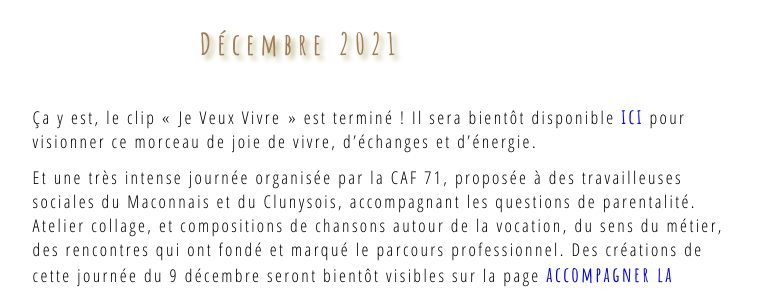
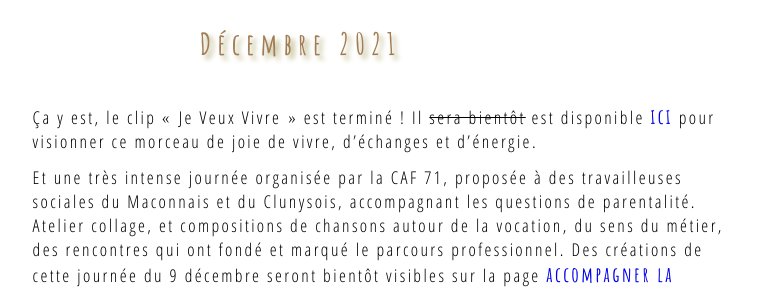
Before and after one commit to leshnik/revertouthaut, a Jekyll site: the page built from actualites.md, in a window 1280 px wide and 900 px high, scrolled down 1218 px. Shown: the part 155-444 px from the top of the window, without its empty margins (316-1082 px from the left). Built offline with Jekyll 4.4.1, drawn with Linux system fonts in a browser that asks for light colours.

```diff
--- a/actualites.md
+++ b/actualites.md
@@ -20,7 +20,7 @@
 <h2>Décembre 2021</h2>
 <ul class="institutions">
 <li>
-    Ça y est, le clip «&nbsp;Je Veux Vivre&nbsp;» est terminé ! Il sera bientôt disponible <a href="/je-veux-vivre">ici</a> pour visionner ce morceau de joie de vivre, d’échanges et d’énergie. </li>
+    Ça y est, le clip «&nbsp;Je Veux Vivre&nbsp;» est terminé ! Il <span style="text-decoration: line-through"> sera bientôt</span> est disponible <a href="/je-veux-vivre">ici</a> pour visionner ce morceau de joie de vivre, d’échanges et d’énergie. </li>
 <li>
     Et une très intense journée organisée par la CAF 71, proposée à des travailleuses sociales du Maconnais et du Clunysois, accompagnant les questions de  parentalité. Atelier collage, et compositions de chansons autour de la vocation, du sens du métier, des rencontres qui ont fondé et marqué le parcours professionnel. Des créations de cette journée du 9 décembre seront bientôt visibles sur la page <a href="/accompagner-la-parentalite">accompagner la parentalité</a> </li>
 <li>
```
